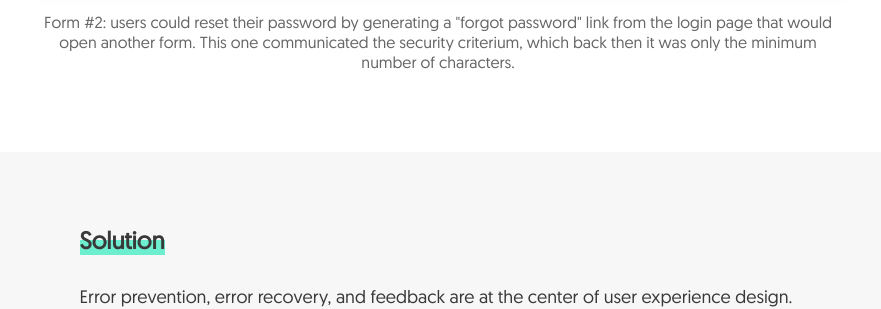
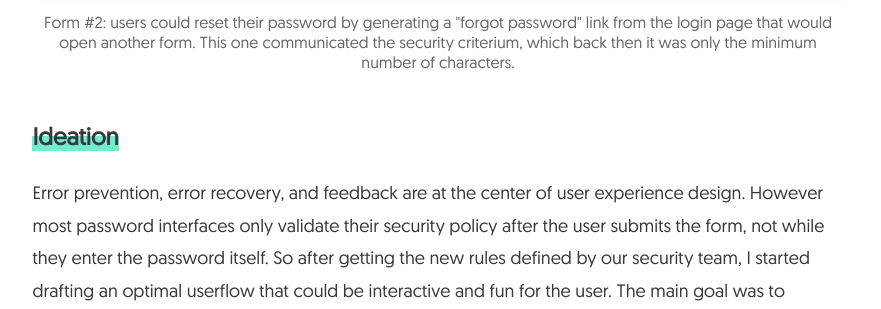
Before and after one commit to medinous/bdavila, a plain HTML site: page project-reset-password.html in a window 1280 px wide. Shown: the part 2300-2609 px from the top of the page, without its empty margins (202-1083 px from the left). Drawn offline with nearby package versions, Linux system fonts and the light colour scheme.

Commit message:
Update project-reset-password.html

```diff
--- a/project-reset-password.html
+++ b/project-reset-password.html
@@ -135,11 +135,7 @@
                 </a>
 
 
-
-        <div id="single-wrapper-bg-1">
-
-            <div id="single-wrapper-content">
-        <h3><span class="highlight">Solution</span></h3>
+        <h3><span class="highlight">Ideation</span></h3>
                 <p class="left">Error prevention, error recovery, and feedback are at the center of user experience design. However most password interfaces only validate their security policy after the user submits the form, not while they enter the password itself. So after getting the new rules defined by our security team, I started drafting an optimal userflow that could be interactive and fun for the user. The main goal was to generate positive feedback as they achieve each one of the security criterium correctly.
                 </p>
 
@@ -168,11 +164,6 @@
                 <a href="#s" class="lightbox" id="img-5">
                   <span style="background-image: url('images/02resetpassword/new-reset-pswrd-2.png')"></span>
                 </a>
-
-
-            </div>
-
-        </div> <!-- single-wrapper-bg -->
 
 
         <h3><span class="highlight">Outcome</span></h3>
```
